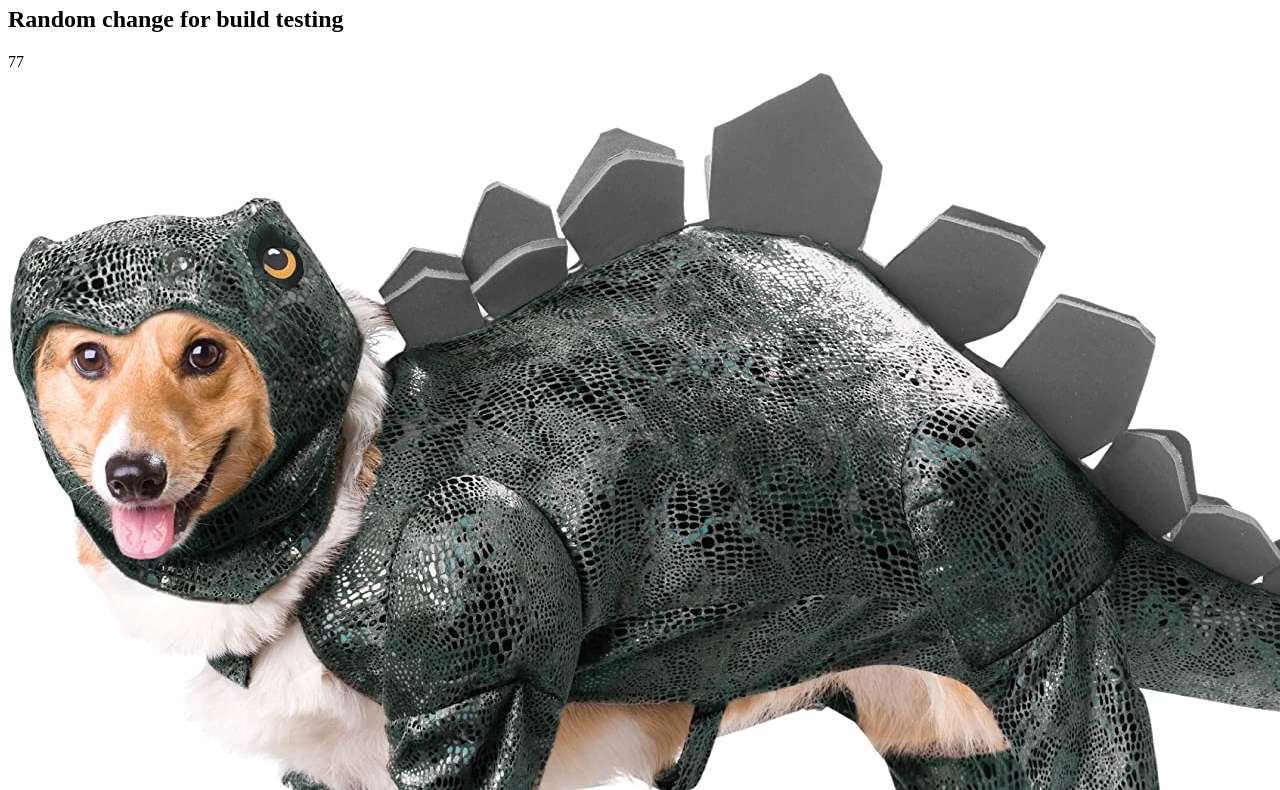
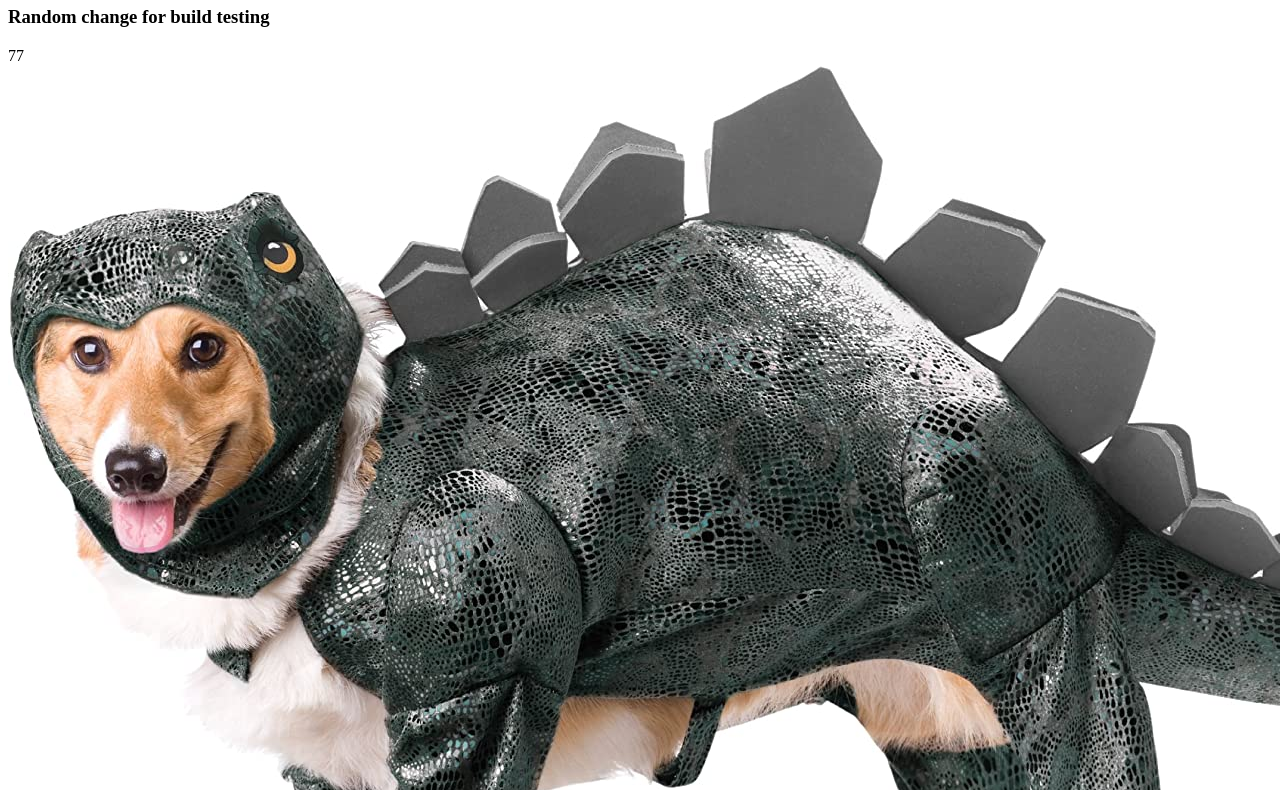
Before and after one commit to mjsteger/testapp, a website: page public/index.html in a window 1280 px wide. Shown: the part 60-850 px from the top of the page. Drawn offline with Linux system fonts and the light colour scheme.

Commit message:
Change for testing magit

```diff
--- a/public/index.html
+++ b/public/index.html
@@ -5,12 +5,13 @@
     return Math.floor(Math.random() * (maxRange + 1) + minRange);
   }
 
+
   window.onload = function() {
     const rand = getRandomNumber(0, 100);
     document.getElementById("myNumber").innerHTML = rand;
   };
 </script>
-<h2> Random change for build testing </h2>
+<h3> Random change for build testing </h3>
 <div id="myNumber"></div>
 <img src="./Dinodog.jpg"> </img>
 </html>
```
